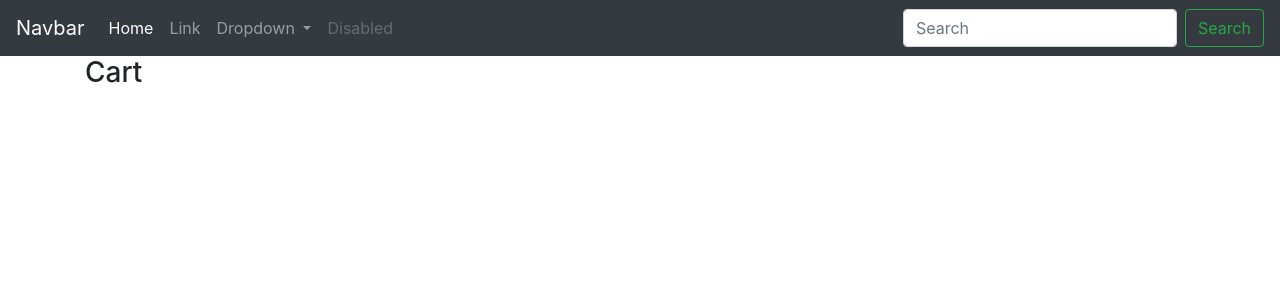
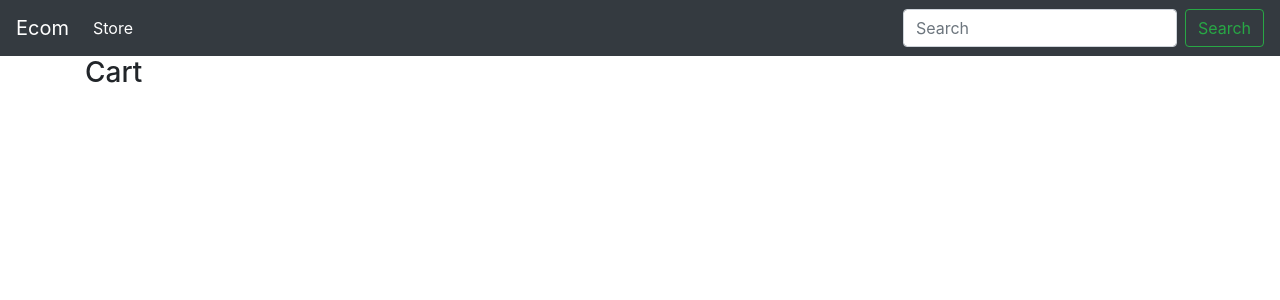
Before and after one commit to EmreAnliacik/ecommerce, a Django app: page /cart/ in a window 1280 px wide. Shown: the top 300 px of the page. Run offline with Django 5.2, Linux system fonts and the light colour scheme; some libraries are stand-ins or nearby versions.

Commit message:
elements removed from nav bar

```diff
--- a/store/templates/store/main.html
+++ b/store/templates/store/main.html
@@ -16,7 +16,7 @@
 <body>
 
 <nav class="navbar navbar-expand-lg navbar-dark bg-dark">
-    <a class="navbar-brand" href="#">Navbar</a>
+    <a class="navbar-brand" href="{% url 'store' %}">Ecom</a>
     <button class="navbar-toggler" type="button" data-toggle="collapse" data-target="#navbarSupportedContent"
             aria-controls="navbarSupportedContent" aria-expanded="false" aria-label="Toggle navigation">
         <span class="navbar-toggler-icon"></span>
@@ -25,25 +25,7 @@
     <div class="collapse navbar-collapse" id="navbarSupportedContent">
         <ul class="navbar-nav mr-auto">
             <li class="nav-item active">
-                <a class="nav-link" href="#">Home <span class="sr-only">(current)</span></a>
-            </li>
-            <li class="nav-item">
-                <a class="nav-link" href="#">Link</a>
-            </li>
-            <li class="nav-item dropdown">
-                <a class="nav-link dropdown-toggle" href="#" id="navbarDropdown" role="button" data-toggle="dropdown"
-                   aria-haspopup="true" aria-expanded="false">
-                    Dropdown
-                </a>
-                <div class="dropdown-menu" aria-labelledby="navbarDropdown">
-                    <a class="dropdown-item" href="#">Action</a>
-                    <a class="dropdown-item" href="#">Another action</a>
-                    <div class="dropdown-divider"></div>
-                    <a class="dropdown-item" href="#">Something else here</a>
-                </div>
-            </li>
-            <li class="nav-item">
-                <a class="nav-link disabled" href="#">Disabled</a>
+                <a class="nav-link" href="{% url 'store' %}">Store <span class="sr-only">(current)</span></a>
             </li>
         </ul>
         <form class="form-inline my-2 my-lg-0">
```
